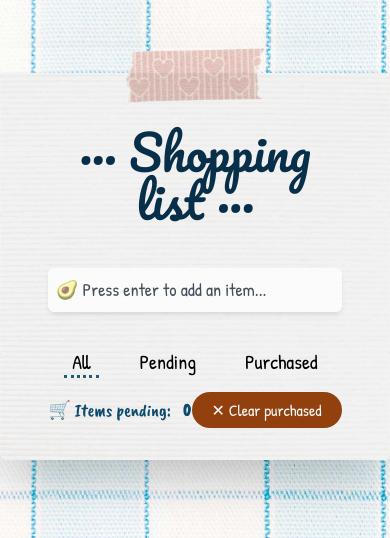
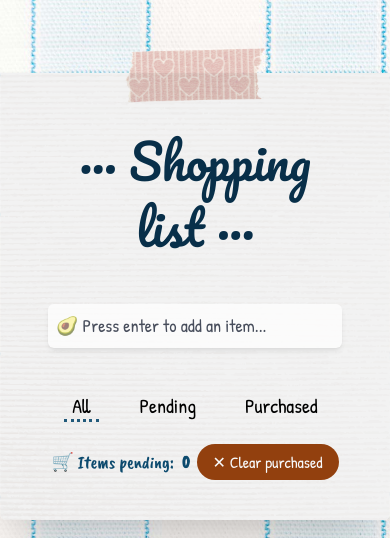
Before and after one commit to sofiajimglez/shopping-list-app, a website built with Vite: page index.html in a window 390 px wide. Shown: the top 538 px of the page. Built offline with nearby package versions, Linux system fonts and the light colour scheme.

Commit message:
fix: responsive margins

```diff
--- a/index.html
+++ b/index.html
@@ -13,7 +13,7 @@
   <div id="app" class="flex flex-col items-center justify-center my-12">
     <section class="todoapp bg-paper bg-cover bg-top px-12 pt-12 pb-5 rounded-md shadow-2xl">
       <header class="header">
-        <h1 class="text-5xl my-8 mx-6 font-pacifico text-center text-sky-950">··· Shopping list ···</h1>
+        <h1 class="text-5xl my-8 mx-6 font-pacifico text-center text-sky-950 leading-snug">··· Shopping list ···</h1>
         <input id="new-todo-input" class="new-todo w-full shadow-md mb-5 mt-3 p-2 rounded-md opacity-75 font-caveat text-xl placeholder:font-patrick placeholder:text-slate-900 placeholder:text-lg" placeholder="🥑 Press enter to add an item...">
       </header>
 
@@ -24,14 +24,14 @@
       </section>
 
       <section class="footer">
-        <ul class="filters flex flex-row justify-around my-4 font-patrick text-xl">
+        <ul class="filters flex flex-row justify-around my-6 font-patrick text-xl">
           <li><a class="selected filter px-2" href="#all">All</a></li>
           <li><a class="filter px-2" href="#active">Pending</a></li>
           <li><a class="filter px-2" href="#purchased">Purchased</a></li>
         </ul>
-        <div class="flex flex-row justify-around align-baseline my-3">
-          <p class="todo-count py-1 font-caveat text-lg text-sky-900">🛒 Items pending: <strong id="pending-count" class="ms-2">0</strong></p>
-          <button class="clear-purchased font-patrick text-slate-50 bg-amber-800 py-1 px-5 rounded-full hover:bg-amber-900 hover:shadow-md hover:translate-y-1">✕ Clear purchased</button>
+        <div class="flex flex-row justify-around align-baseline my-5">
+          <p class="todo-count py-1 font-caveat text-lg text-sky-900">🛒 Items pending:<strong id="pending-count" class="ms-2">0</strong></p>
+          <button class="clear-purchased font-patrick text-slate-50 bg-amber-800 py-1 px-4 rounded-full hover:bg-amber-900 hover:shadow-md hover:translate-y-1">✕ Clear purchased</button>
         </div>
       </section>
     </section>
```
